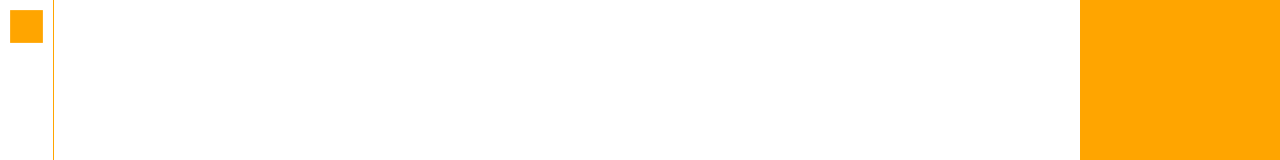
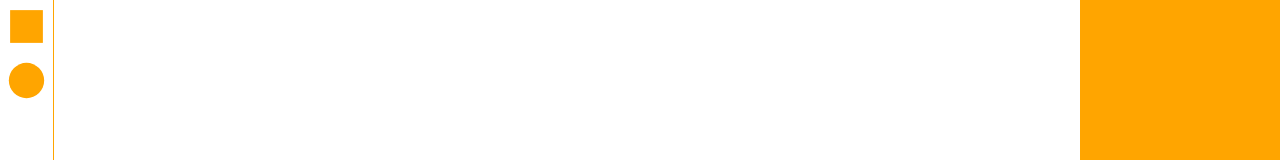
Before and after one commit to tomo-rrrr/SSG, a plain HTML site: page index.html in a window 1280 px wide. Shown: the top 160 px of the page. Drawn offline with Linux system fonts and the light colour scheme.

Commit message:
新icon添加

```diff
--- a/index.html
+++ b/index.html
@@ -29,7 +29,7 @@ button{border: 0 none;background-color: transparent;}
 				<img src="images/rect-icon.svg" alt="">
 			</li>
 			<li>
-
+				<img src="images/circle-icon.svg" alt="">
 			</li>
 			<li>
 
```
Also changed, not shown: images/circle-icon.svg (added).
